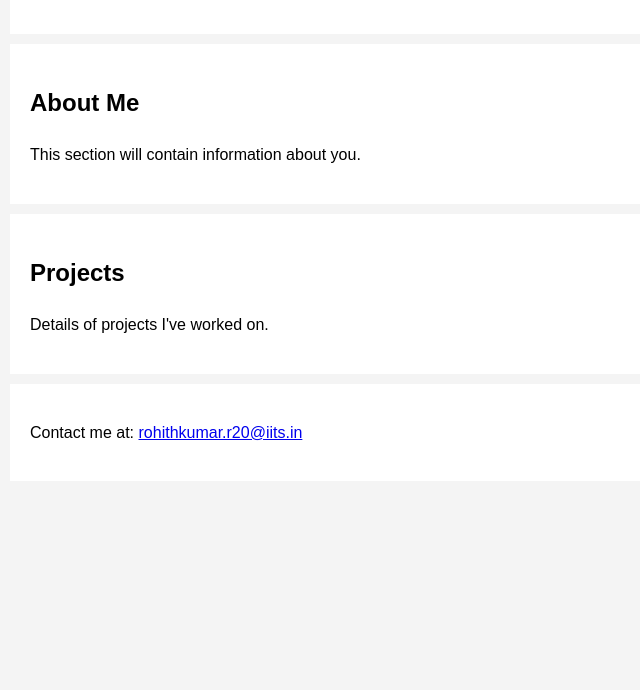
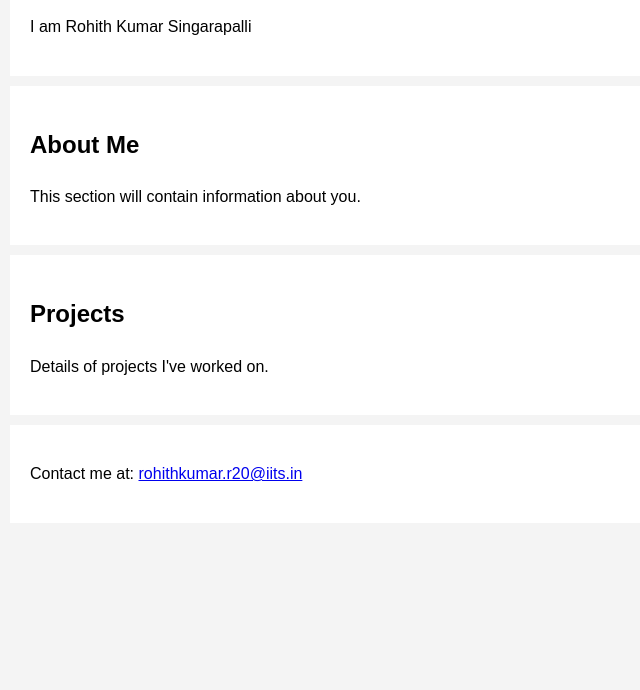
Before and after one commit to rohith2113/rohith2113.github.io, a plain HTML site: page index.html in a window 1280 px wide. Shown: the part 110-800 px from the top of the page, without its empty margins (0-640 px from the left). Drawn offline with Linux system fonts and the light colour scheme.

Commit message:
github page deploy update trail

```diff
--- a/index.html
+++ b/index.html
@@ -11,6 +11,7 @@
 <body>
     <header>
         <h1>Welcome to My Portfolio</h1>
+        <p>I am Rohith Kumar Singarapalli</p>
     </header>
     <section>
         <h2>About Me</h2>
```
